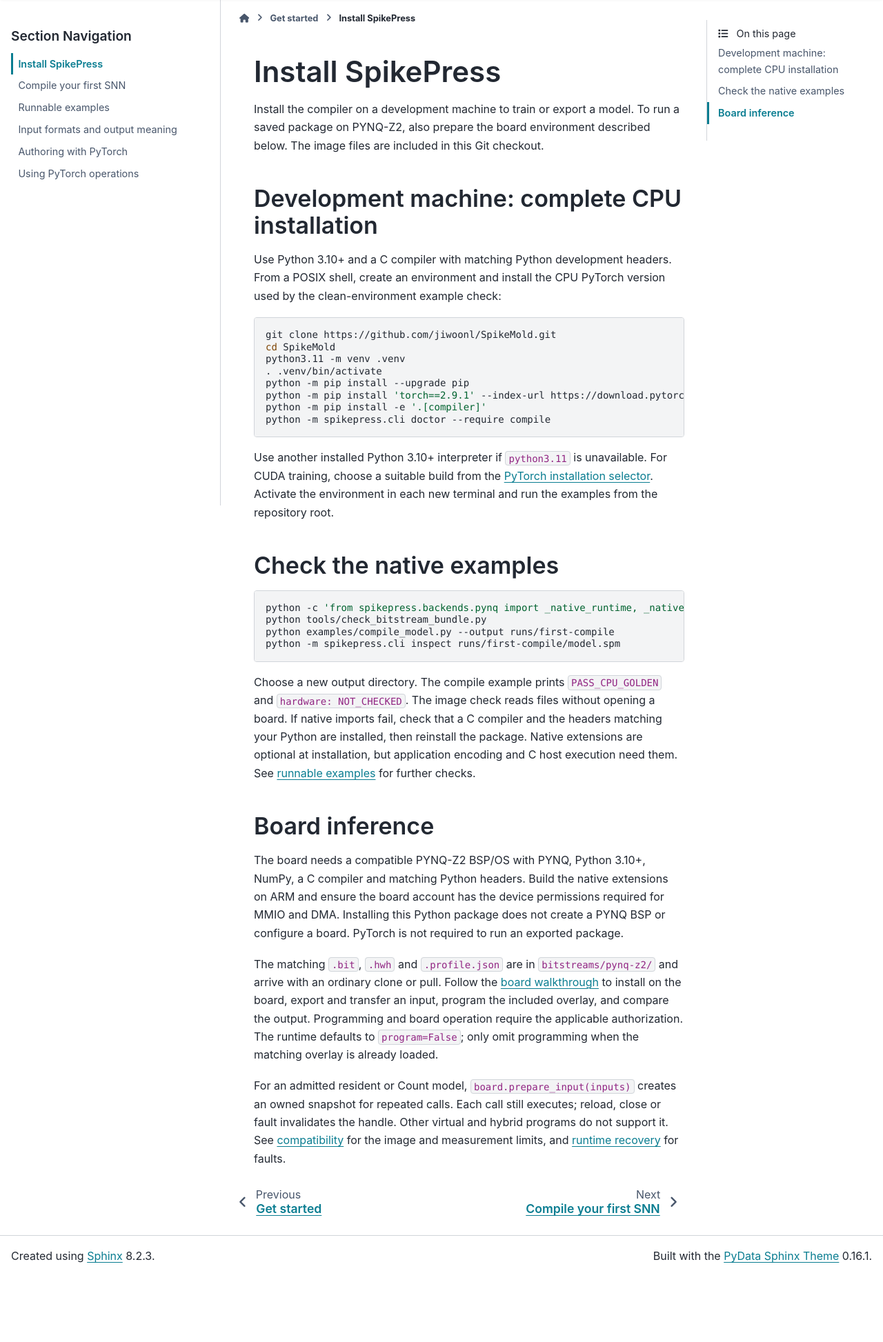
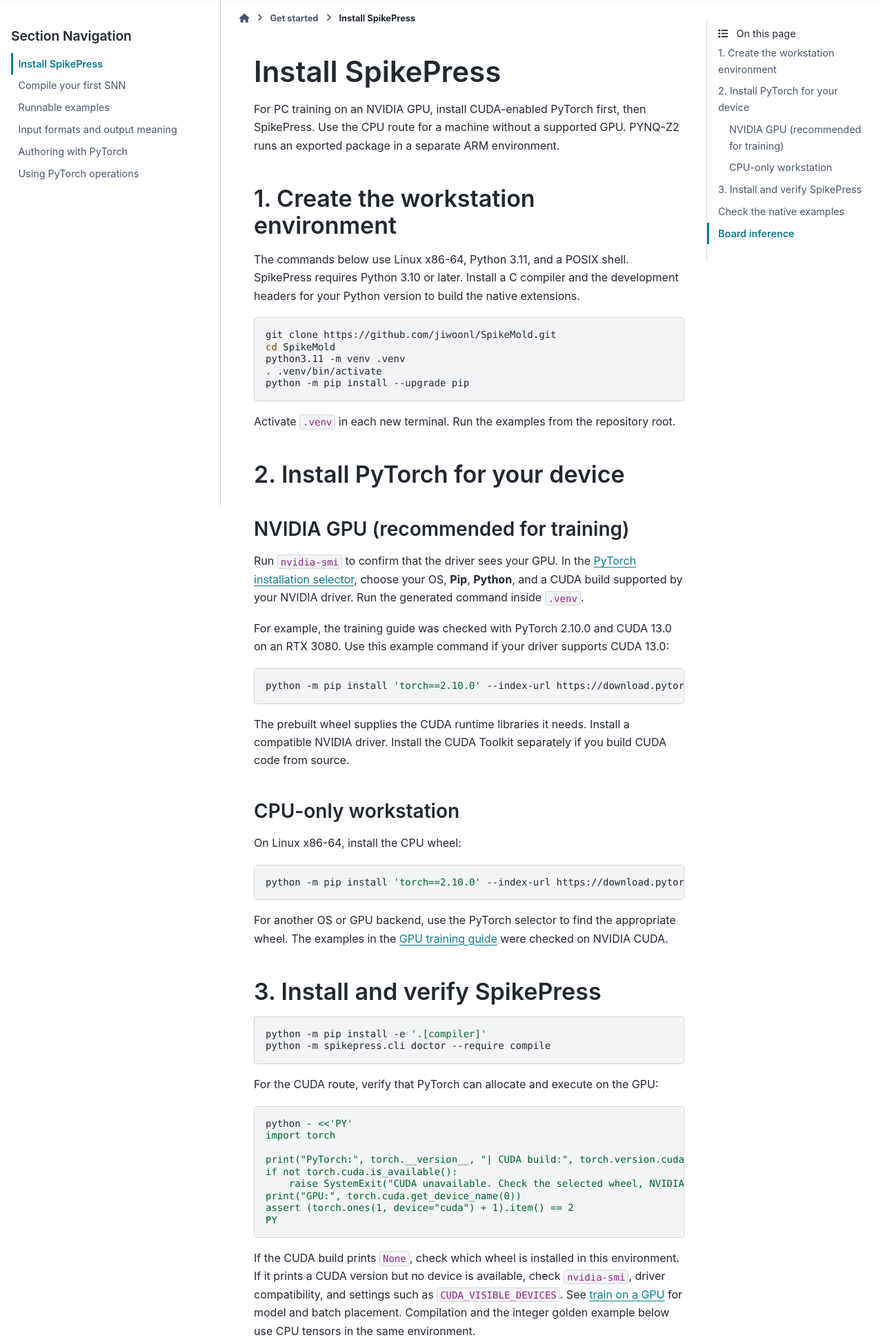
Before and after one commit to jiwoonl/spikemold-docs, a plain HTML site: page setup.html in a window 1280 px wide. Shown: the part 67-2013 px from the top of the page at 69% size. Before the commit the page ends 1918 px from the top, so only its background shows below. Drawn offline with Linux system fonts and the light colour scheme.

Commit message:
Publish CUDA-first installation from e01bd2392422

```diff
--- a/setup.html
+++ b/setup.html
@@ -379,28 +379,75 @@
 
   <section id="install-spikepress">
 <h1>Install SpikePress<a class="headerlink" href="#install-spikepress" title="Link to this heading">#</a></h1>
-<p>Install the compiler on a development machine to train or export a model. To
-run a saved package on PYNQ-Z2, also prepare the board environment described
-below. The image files are included in this Git checkout.</p>
-<section id="development-machine-complete-cpu-installation">
-<h2>Development machine: complete CPU installation<a class="headerlink" href="#development-machine-complete-cpu-installation" title="Link to this heading">#</a></h2>
-<p>Use Python 3.10+ and a C compiler with matching Python development headers.
-From a POSIX shell, create an environment and install the CPU PyTorch version
-used by the clean-environment example check:</p>
+<p>For PC training on an NVIDIA GPU, install CUDA-enabled PyTorch first, then
+SpikePress. Use the CPU route for a machine without a supported GPU. PYNQ-Z2
+runs an exported package in a separate ARM environment.</p>
+<section id="create-the-workstation-environment">
+<h2>1. Create the workstation environment<a class="headerlink" href="#create-the-workstation-environment" title="Link to this heading">#</a></h2>
+<p>The commands below use Linux x86-64, Python 3.11, and a POSIX shell.
+SpikePress requires Python 3.10 or later. Install a C compiler and the
+development headers for your Python version to build the native extensions.</p>
 <div class="highlight-sh notranslate"><div class="highlight"><pre><span></span>git<span class="w"> </span>clone<span class="w"> </span>https://github.com/jiwoonl/SpikeMold.git
 <span class="nb">cd</span><span class="w"> </span>SpikeMold
 python3.11<span class="w"> </span>-m<span class="w"> </span>venv<span class="w"> </span>.venv
 .<span class="w"> </span>.venv/bin/activate
 python<span class="w"> </span>-m<span class="w"> </span>pip<span class="w"> </span>install<span class="w"> </span>--upgrade<span class="w"> </span>pip
-python<span class="w"> </span>-m<span class="w"> </span>pip<span class="w"> </span>install<span class="w"> </span><span class="s1">&#39;torch==2.9.1&#39;</span><span class="w"> </span>--index-url<span class="w"> </span>https://download.pytorch.org/whl/cpu
-python<span class="w"> </span>-m<span class="w"> </span>pip<span class="w"> </span>install<span class="w"> </span>-e<span class="w"> </span><span class="s1">&#39;.[compiler]&#39;</span>
+</pre></div>
+</div>
+<p>Activate <code class="docutils literal notranslate"><span class="pre">.venv</span></code> in each new terminal. Run the examples from the repository root.</p>
+</section>
+<section id="install-pytorch-for-your-device">
+<h2>2. Install PyTorch for your device<a class="headerlink" href="#install-pytorch-for-your-device" title="Link to this heading">#</a></h2>
+<section id="nvidia-gpu-recommended-for-training">
+<h3>NVIDIA GPU (recommended for training)<a class="headerlink" href="#nvidia-gpu-recommended-for-training" title="Link to this heading">#</a></h3>
+<p>Run <code class="docutils literal notranslate"><span class="pre">nvidia-smi</span></code> to confirm that the driver sees your GPU. In the
+<a class="reference external" href="https://pytorch.org/get-started/locally/">PyTorch installation selector</a>,
+choose your OS, <strong>Pip</strong>, <strong>Python</strong>, and a CUDA build supported by your
+NVIDIA driver. Run the generated command inside <code class="docutils literal notranslate"><span class="pre">.venv</span></code>.</p>
+<p>For example, the training guide was checked with PyTorch 2.10.0 and CUDA 13.0
+on an RTX 3080. Use this example command if your driver supports CUDA 13.0:</p>
+<div class="highlight-sh notranslate"><div class="highlight"><pre><span></span>python<span class="w"> </span>-m<span class="w"> </span>pip<span class="w"> </span>install<span class="w"> </span><span class="s1">&#39;torch==2.10.0&#39;</span><span class="w"> </span>--index-url<span class="w"> </span>https://download.pytorch.org/whl/cu130
+</pre></div>
+</div>
+<p>The prebuilt wheel supplies the CUDA runtime libraries it needs. Install a
+compatible NVIDIA driver. Install the CUDA Toolkit separately if you build
+CUDA code from source.</p>
+</section>
+<section id="cpu-only-workstation">
+<h3>CPU-only workstation<a class="headerlink" href="#cpu-only-workstation" title="Link to this heading">#</a></h3>
+<p>On Linux x86-64, install the CPU wheel:</p>
+<div class="highlight-sh notranslate"><div class="highlight"><pre><span></span>python<span class="w"> </span>-m<span class="w"> </span>pip<span class="w"> </span>install<span class="w"> </span><span class="s1">&#39;torch==2.10.0&#39;</span><span class="w"> </span>--index-url<span class="w"> </span>https://download.pytorch.org/whl/cpu
+</pre></div>
+</div>
+<p>For another OS or GPU backend, use the PyTorch selector to find the
+appropriate wheel. The examples in the <a class="reference internal" href="training.html"><span class="std std-doc">GPU training guide</span></a>
+were checked on NVIDIA CUDA.</p>
+</section>
+</section>
+<section id="install-and-verify-spikepress">
+<h2>3. Install and verify SpikePress<a class="headerlink" href="#install-and-verify-spikepress" title="Link to this heading">#</a></h2>
+<div class="highlight-sh notranslate"><div class="highlight"><pre><span></span>python<span class="w"> </span>-m<span class="w"> </span>pip<span class="w"> </span>install<span class="w"> </span>-e<span class="w"> </span><span class="s1">&#39;.[compiler]&#39;</span>
 python<span class="w"> </span>-m<span class="w"> </span>spikepress.cli<span class="w"> </span>doctor<span class="w"> </span>--require<span class="w"> </span>compile
 </pre></div>
 </div>
-<p>Use another installed Python 3.10+ interpreter if <code class="docutils literal notranslate"><span class="pre">python3.11</span></code> is unavailable.
-For CUDA training, choose a suitable build from the <a class="reference external" href="https://pytorch.org/get-started/locally/">PyTorch installation
-selector</a>. Activate the environment
-in each new terminal and run the examples from the repository root.</p>
+<p>For the CUDA route, verify that PyTorch can allocate and execute on the GPU:</p>
+<div class="highlight-sh notranslate"><div class="highlight"><pre><span></span>python<span class="w"> </span>-<span class="w"> </span><span class="s">&lt;&lt;&#39;PY&#39;</span>
+<span class="s">import torch</span>
+
+<span class="s">print(&quot;PyTorch:&quot;, torch.__version__, &quot;| CUDA build:&quot;, torch.version.cuda)</span>
+<span class="s">if not torch.cuda.is_available():</span>
+<span class="s">    raise SystemExit(&quot;CUDA unavailable. Check the selected wheel, NVIDIA driver, and GPU visibility.&quot;)</span>
+<span class="s">print(&quot;GPU:&quot;, torch.cuda.get_device_name(0))</span>
+<span class="s">assert (torch.ones(1, device=&quot;cuda&quot;) + 1).item() == 2</span>
+<span class="s">PY</span>
+</pre></div>
+</div>
+<p>If the CUDA build prints <code class="docutils literal notranslate"><span class="pre">None</span></code>, check which wheel is installed in this
+environment. If it prints a CUDA version but no device is available, check
+<code class="docutils literal notranslate"><span class="pre">nvidia-smi</span></code>, driver compatibility, and settings such as
+<code class="docutils literal notranslate"><span class="pre">CUDA_VISIBLE_DEVICES</span></code>. See <a class="reference internal" href="training.html#train-on-a-gpu"><span class="std std-ref">train on a GPU</span></a>
+for model and batch placement. Compilation and the integer golden example
+below use CPU tensors in the same environment.</p>
 </section>
 <section id="check-the-native-examples">
 <h2>Check the native examples<a class="headerlink" href="#check-the-native-examples" title="Link to this heading">#</a></h2>
@@ -486,7 +533,13 @@ limits, and <a class="reference internal" href="recovery.html"><span class="std
   </div>
   <nav class="bd-toc-nav page-toc" aria-labelledby="pst-page-navigation-heading-2">
     <ul class="visible nav section-nav flex-column">
-<li class="toc-h2 nav-item toc-entry"><a class="reference internal nav-link" href="#development-machine-complete-cpu-installation">Development machine: complete CPU installation</a></li>
+<li class="toc-h2 nav-item toc-entry"><a class="reference internal nav-link" href="#create-the-workstation-environment">1. Create the workstation environment</a></li>
+<li class="toc-h2 nav-item toc-entry"><a class="reference internal nav-link" href="#install-pytorch-for-your-device">2. Install PyTorch for your device</a><ul class="visible nav section-nav flex-column">
+<li class="toc-h3 nav-item toc-entry"><a class="reference internal nav-link" href="#nvidia-gpu-recommended-for-training">NVIDIA GPU (recommended for training)</a></li>
+<li class="toc-h3 nav-item toc-entry"><a class="reference internal nav-link" href="#cpu-only-workstation">CPU-only workstation</a></li>
+</ul>
+</li>
+<li class="toc-h2 nav-item toc-entry"><a class="reference internal nav-link" href="#install-and-verify-spikepress">3. Install and verify SpikePress</a></li>
 <li class="toc-h2 nav-item toc-entry"><a class="reference internal nav-link" href="#check-the-native-examples">Check the native examples</a></li>
 <li class="toc-h2 nav-item toc-entry"><a class="reference internal nav-link" href="#board-inference">Board inference</a></li>
 </ul>
--- a/source-revision.json
+++ b/source-revision.json
@@ -1,4 +1,4 @@
 {
-  "source_commit": "258f3c70e2f011f429f70ea4ad3eba6fe73008d2",
+  "source_commit": "e01bd239242232ed60fbaa920f774851328679dd",
   "build": "sphinx -t public"
 }
```
Also changed, not shown: index.html (+1 -1 lines), quickstart.html (+2 -5 lines), training.html (+5 -9 lines), searchindex.js.
